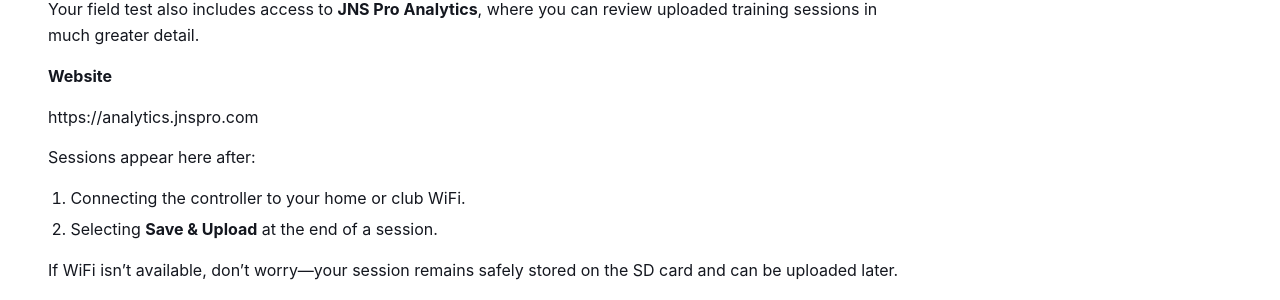
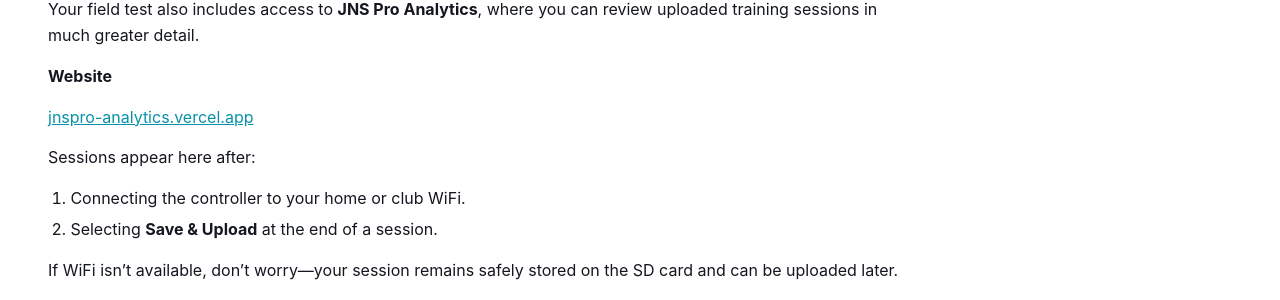
Before and after one commit to chuck808/jns-pro-field-guide, a Jekyll site: the page built from index.md, in a window 1280 px wide and 900 px high, scrolled down 1733 px. Shown: the part 153-453 px from the top of the window. Built offline with Jekyll 4.4.1, drawn with Linux system fonts in a browser that asks for light colours; some of the changed text lies outside the part shown.

Commit message:
Revise JNS Pro Analytics links and add contact section
Updated links to JNS Pro Analytics and added contact information.

```diff
--- a/index.md
+++ b/index.md
@@ -39,7 +39,7 @@
 
 **Website**
 
-https://analytics.jnspro.com
+[jnspro-analytics.vercel.app](https://jnspro-analytics.vercel.app/)
 
 Sessions appear here after:
 
@@ -474,7 +474,7 @@
 
 Once uploaded, your training sessions are available through:
 
-## https://analytics.jnspro.com
+**[jnspro-analytics.vercel.app](https://jnspro-analytics.vercel.app/)**
 
 JNS Pro Analytics provides a much richer view of your training than the controller alone.
 
```
Also changed, not shown: other parts of index.md (+6 -0 lines).
